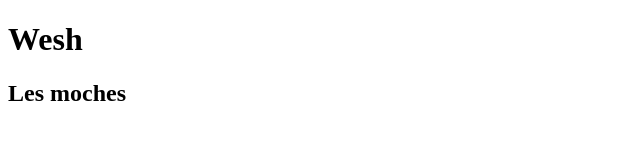
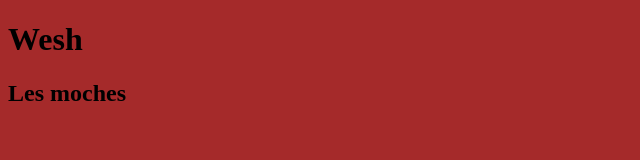
Before and after one commit to jthiphineau/exoParticipatif, a plain HTML site: page index.html in a window 1280 px wide. Shown: the whole page, without its empty margins (0-640 px from the left). Drawn offline with Linux system fonts and the light colour scheme.

Commit message:
Ajout Branche Al

```diff
--- a/index.html
+++ b/index.html
@@ -5,7 +5,11 @@
     <meta http-equiv="X-UA-Compatible" content="IE=edge">
     <meta name="viewport" content="width=device-width, initial-scale=1.0">
     <title>Document</title>
-    <style></style>
+    <style>
+        body{
+            background-color: brown;
+        }
+    </style>
     <link href ="/style.css" rel="stylesheet">
 </head>
 <body>
```
